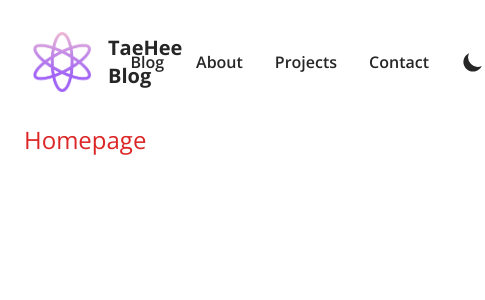
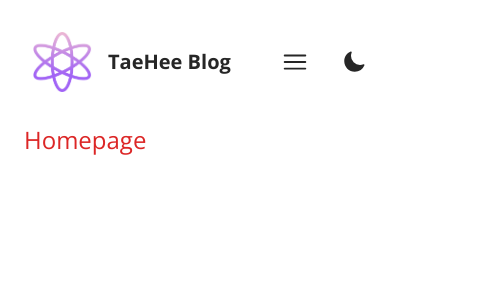
Before and after one commit to jangth0655/blog-taehee-v2, a Next.js app: page / in a window 390 px wide. Shown: the top 300 px of the page, 485 px wide, since content can reach past the window. Built offline with nearby package versions, Linux system fonts and the light colour scheme.

Commit message:
feat : window size hooks와 window size에 따른 반응형 navbar UI 적용

```diff
--- /dev/null
+++ b/src/components/hooks/useWindowSize.tsx
@@ -0,0 +1,25 @@
+import { useEffect, useState } from 'react';
+
+export const useWindowSize = () => {
+  const [value, setValue] = useState(
+    typeof window !== undefined ? window.innerWidth : undefined
+  );
+
+  useEffect(() => {
+    const handleSize = () => setValue(window.innerWidth);
+    if (typeof window !== undefined) {
+      window.addEventListener('resize', handleSize);
+      return () => {
+        window.removeEventListener('resize', handleSize);
+      };
+    }
+  }, []);
+
+  useEffect(() => {
+    setValue(window.innerWidth);
+  }, []);
+
+  return {
+    windowSize: value,
+  };
+};
--- a/src/components/navbar/Navbar.tsx
+++ b/src/components/navbar/Navbar.tsx
@@ -1,6 +1,7 @@
 import Image from 'next/image';
 import Link from 'next/link';
-import { HiMoon, HiSun } from 'react-icons/hi';
+import { HiMoon, HiSun, HiBars3 } from 'react-icons/hi2';
+import { useWindowSize } from '../hooks/useWindowSize';
 
 const navItems = [
   {
@@ -22,8 +23,10 @@ const navItems = [
 ];
 
 const Navbar = () => {
+  const { windowSize } = useWindowSize();
+  const responSiveNav = windowSize && windowSize < 710;
   return (
-    <nav className='flex items-center justify-between text-neutral-800'>
+    <nav className='flex items-center justify-between text-neutral-800 relative'>
       <div className='flex items-center space-x-4 px-2 py-8'>
         <Image
           src='/image/logo.png'
@@ -35,16 +38,25 @@ const Navbar = () => {
         <p className='font-bold text-xl'>TaeHee Blog</p>
       </div>
 
-      <ul className='flex items-center space-x-8'>
+      {!responSiveNav && (
+        <ul className='flex items-center space-x-8 mr-14'>
           {navItems.map((nav) => (
             <Link href={nav.path} key={nav.path}>
               <li className='font-semibold'>{nav.title}</li>
             </Link>
           ))}
-        <div>
+        </ul>
+      )}
+
+      {responSiveNav && (
+        <div className='mr-14'>
+          <HiBars3 className='text-3xl cursor-pointer hover:scale-110 transition-all' />
+        </div>
+      )}
+
+      <div className='absolute flex items-center right-0'>
         <HiMoon className='text-2xl' />
       </div>
-      </ul>
     </nav>
   );
 };
```
Lines whose indentation alone changed are shown as unchanged.
